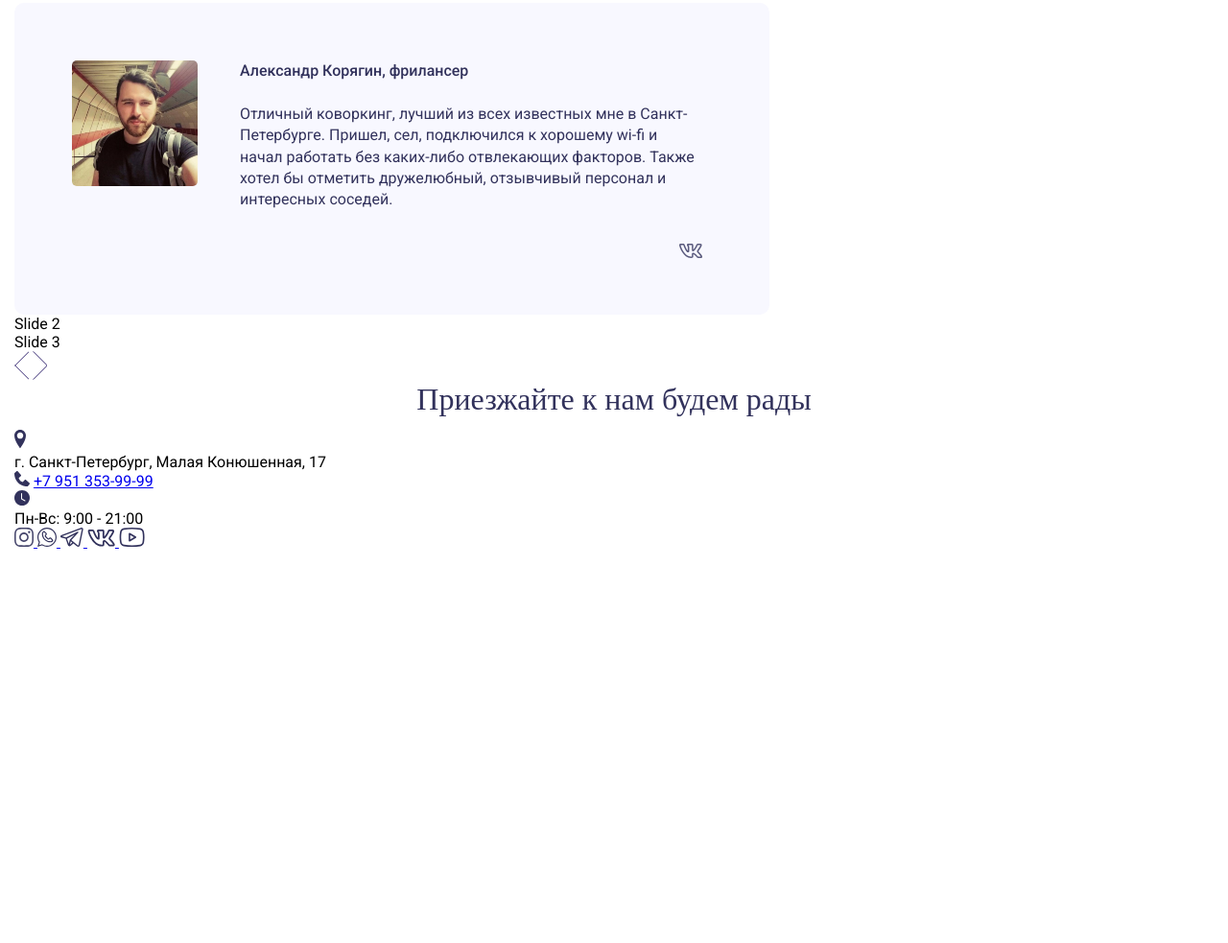
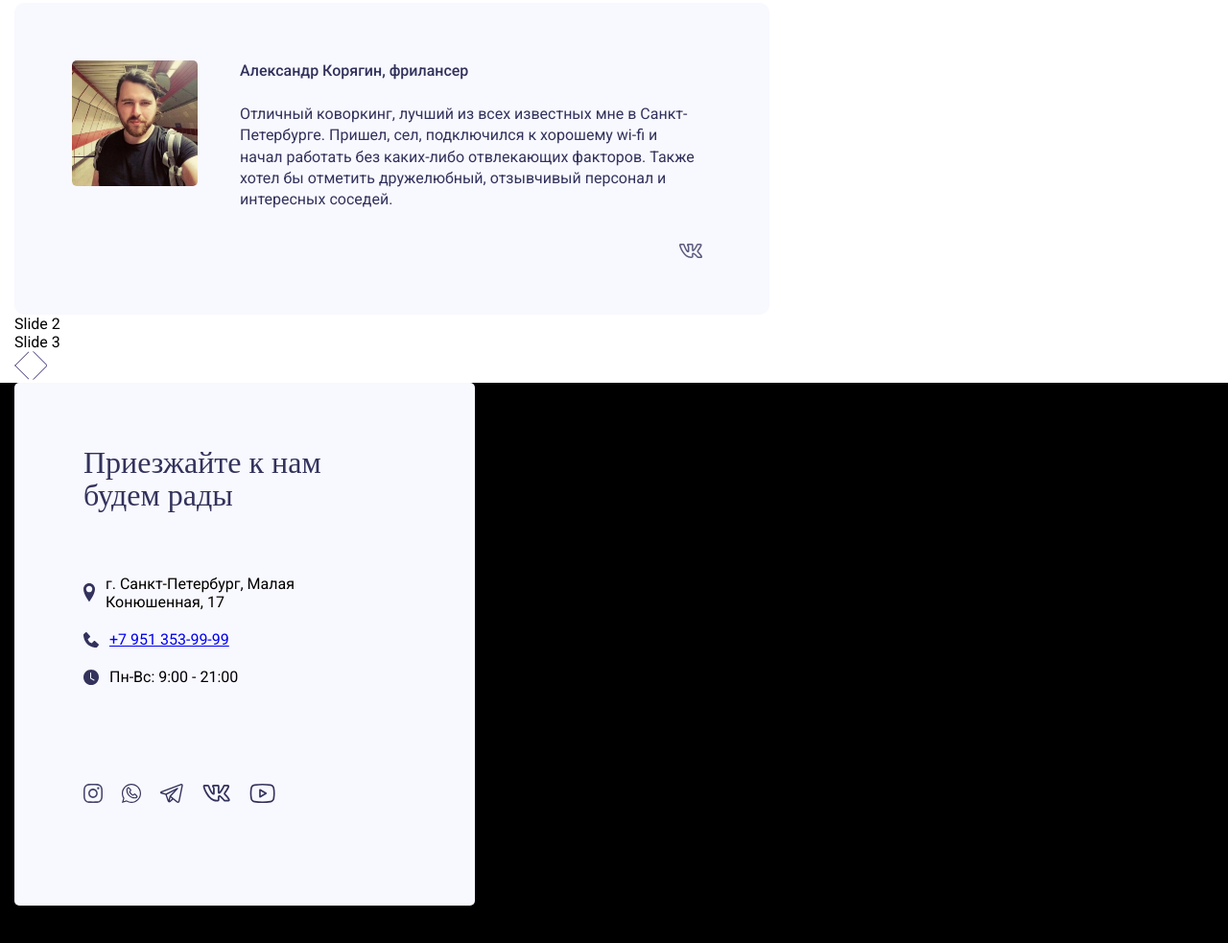
Before and after one commit to webdesignmind/project_space, a website: page src/index.html in a window 1280 px wide. Shown: the part 3787-4770 px from the top of the page at 96% size. Before the commit the page ends 4361 px from the top, so only its background shows below. Drawn offline with nearby package versions, Linux system fonts and the light colour scheme.

Commit message:
added section contact & contact form styles

```diff
--- a/src/index.html
+++ b/src/index.html
@@ -344,10 +344,12 @@
   <!-- /.review -->
 
   <section class="contacts">
+    <div class="contacts-map">
+
       <div class="container">
 
         <div class="contacts-form">
-        <h2 class="title">Приезжайте к нам будем рады</h2>
+          <h2 class="title contacts-form__title">Приезжайте к нам будем рады</h2>
           <div class="contacts-form__info">
             <div class="contacts-form__info--adress">
               <img src="img/1920/1920/pin.svg" alt="icon: pin" class="contacts-form__info--icon">
@@ -359,7 +361,7 @@
             </div>
             <div class="contacts-form__info--clock">
               <img src="img/1920/1920/clock.svg" alt="icon: clock" class="contacts-form__info--icon">
-            <p class="contacts-form__info--clock">Пн-Вс: 9:00 - 21:00</p>
+              <p class="contacts-form__info--text">Пн-Вс: 9:00 - 21:00</p>
             </div>
           </div>
           <div class="contacts-form__social">
@@ -385,6 +387,10 @@
 
       </div>
       <!-- /.container -->
+
+    </div>
+    <!-- /.contacts-map -->
+
   </section>
   <!-- /.contacts -->
 
--- a/src/sass/blocks/_contacts.sass
+++ b/src/sass/blocks/_contacts.sass
@@ -0,0 +1,38 @@
+.contacts
+  &-form
+    &__title
+      text-align: left
+      margin-bottom: 66px
+  &-map
+    width: 100%
+    height: 750px
+    background-color: #000
+  &-form
+    width: 480px
+    height: 545px
+    padding: 66px 115px 93px 72px
+    background-color: $bg-cart
+    border-radius: 5px
+    &__info
+      margin-bottom: 102px
+      &--adress
+        display: flex
+        align-items: center
+        margin-bottom: 20px
+      &--tel
+        display: flex
+        align-items: center
+        margin-bottom: 20px
+      &--clock
+        display: flex
+        align-items: center
+        margin-bottom: 20px
+      &--icon
+        margin-right: 11px
+    &__social
+      display: flex
+      align-items: center
+      justify-content: start
+      &--link
+        text-decoration: none
+        margin-right: 20px
```
Also changed, not shown: css/style.css, 1 other file. Lines whose indentation alone changed are shown as unchanged.
